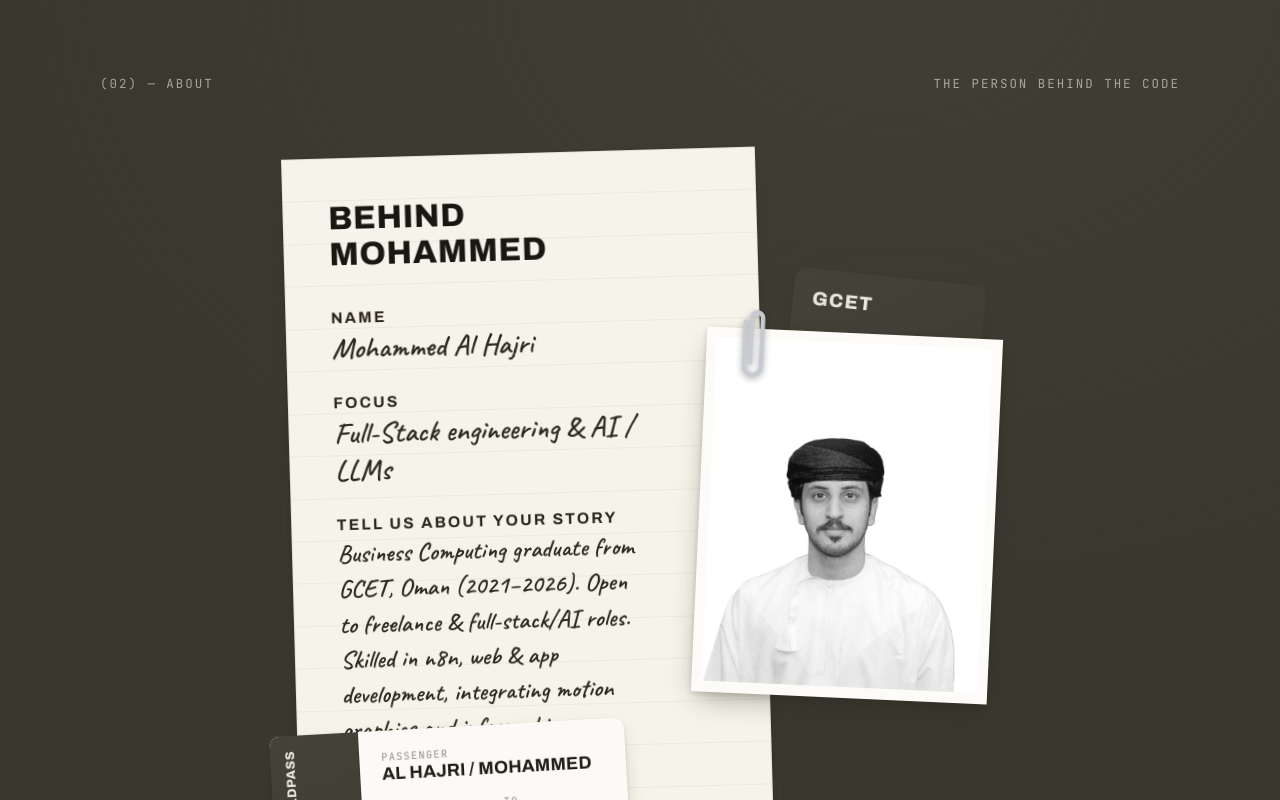
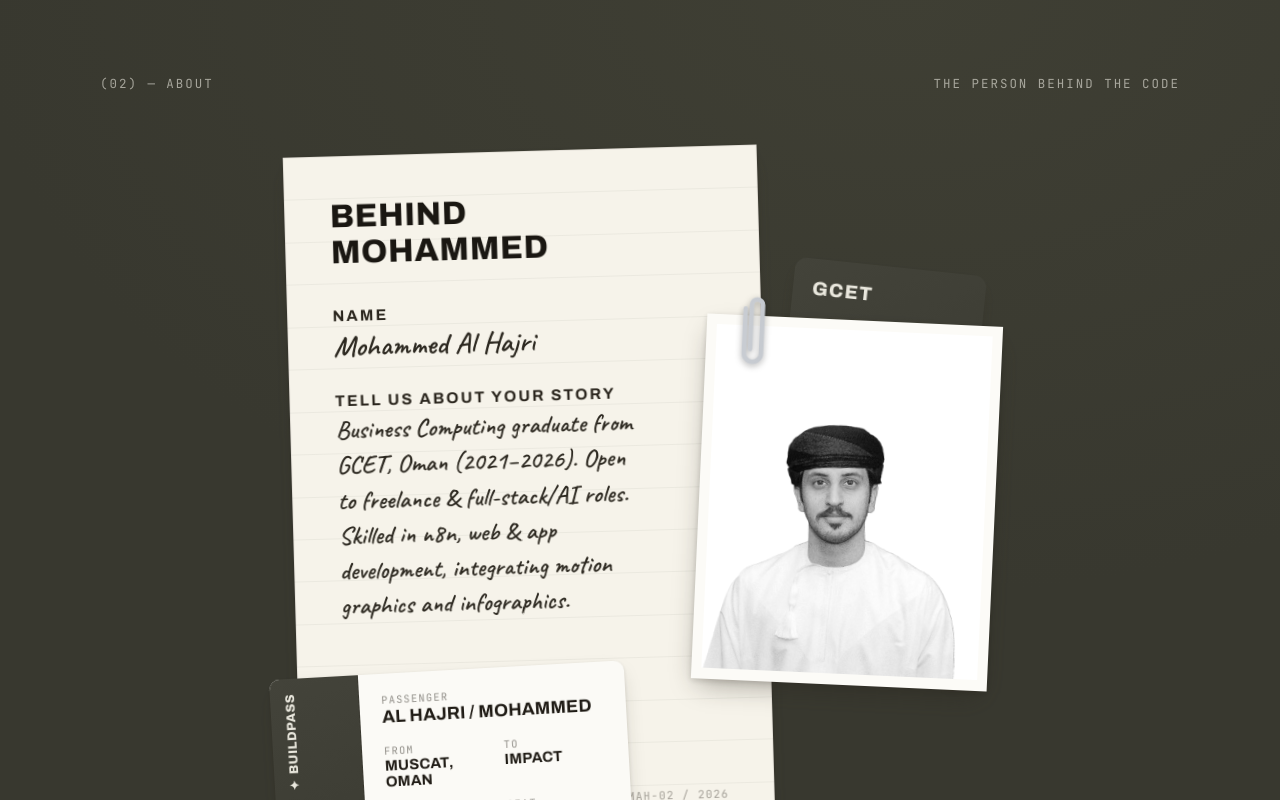
Before and after one commit to 202111260-pixel/portfolio, a React (Vite) app: page / in a window 1280 px wide. Shown: the part 1360-2160 px from the top of the page. Built offline with nearby package versions, Linux system fonts and the light colour scheme; a web font is replaced by a local one.

Commit message:
About: drop redundant FOCUS field so pass clears the story text

```diff
--- a/src/components/FounderMission.css
+++ b/src/components/FounderMission.css
@@ -35,7 +35,7 @@
   margin: 0 auto;
   /* taller stage gives the dossier room so the boarding pass overlaps
      EMPTY paper instead of riding up over the story text on desktop */
-  aspect-ratio: 1 / 1.28;
+  aspect-ratio: 1 / 1.2;
   container-type: inline-size;
 }
 
--- a/src/components/FounderMission.jsx
+++ b/src/components/FounderMission.jsx
@@ -83,11 +83,6 @@ export default function FounderMission() {
           </div>
 
           <div className="doc__field">
-            <span className="doc__label">FOCUS</span>
-            <span className="doc__hand">{about.focus}</span>
-          </div>
-
-          <div className="doc__field">
             <span className="doc__label">TELL US ABOUT YOUR STORY</span>
             <p className="doc__hand doc__story">{about.story}</p>
           </div>
```
